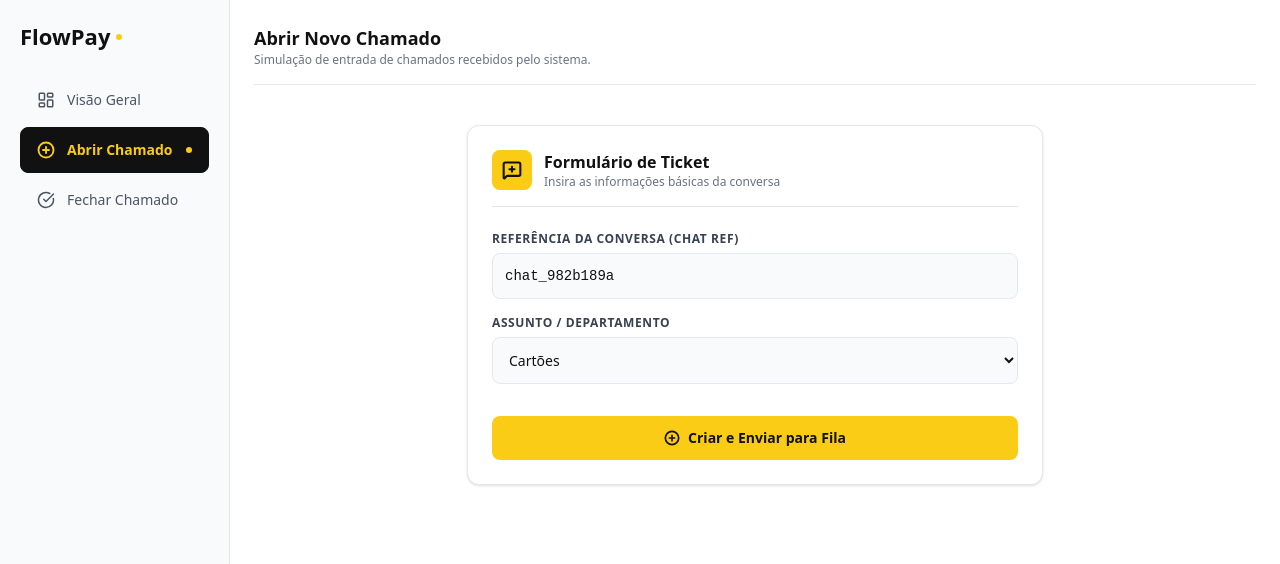
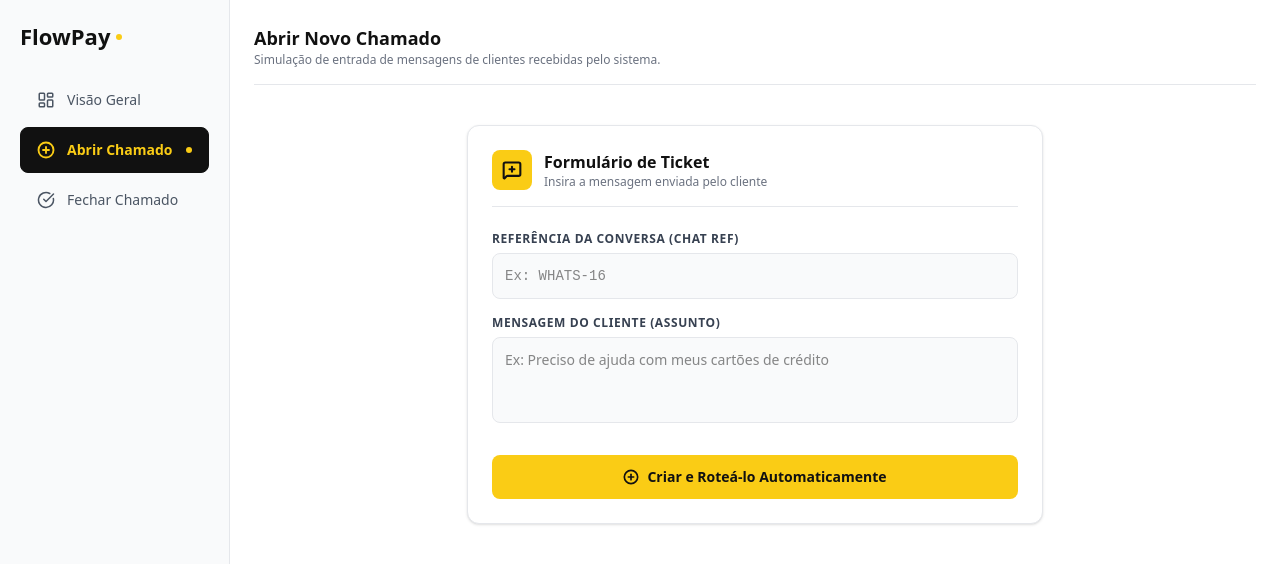
Before and after one commit to JpH-Hub/flowpay-front, a React (Vite) app: page / in a window 1280 px wide. Both pictures are taken after a click on the button "Abrir Chamado". Shown: the top 564 px of the page. Built offline with nearby package versions, Linux system fonts and the light colour scheme; no server answers; a web font is replaced by a local one.

Commit message:
implement abrirChamado and a small fix for visaoGeral

```diff
--- a/src/views/AbrirChamado.jsx
+++ b/src/views/AbrirChamado.jsx
@@ -1,13 +1,44 @@
 import { useState } from 'react'
-import { PlusCircle, MessageSquarePlus, CheckCircle2 } from 'lucide-react'
+import { PlusCircle, MessageSquarePlus, CheckCircle2, Loader } from 'lucide-react'
+import { toast } from 'sonner'
+import { apiService } from '../services/apiService.js'
 
-export default function AbrirChamado() {
+export default function AbrirChamado({ refreshDashboard }) {
   const [submitted, setSubmitted] = useState(false)
+  const [isLoading, setIsLoading] = useState(false)
 
-  const handleSubmit = (e) => {
+    const [formData, setFormData] = useState({
+    conversationRef: '',
+    subject: ''
+  })
+
+  const handleInputChange = (e) => {
+    const { name, value } = e.target
+    setFormData(prev => ({ ...prev, [name]: value }))
+  }
+
+  const handleSubmit = async (e) => {
     e.preventDefault()
-    setSubmitted(true)
-    setTimeout(() => setSubmitted(false), 3000)
+    setIsLoading(true)
+
+    try {
+      await apiService.createTicket(formData.conversationRef, formData.subject)
+
+      setSubmitted(true)
+      setFormData({ conversationRef: '', subject: '' })
+      toast.success('Chamado criado com sucesso!')
+
+      if (refreshDashboard) {
+        refreshDashboard()
+      }
+
+      setTimeout(() => setSubmitted(false), 3000)
+    } catch (error) {
+      toast.error(error.message || 'Erro ao criar chamado')
+      console.error('Erro ao criar ticket:', error)
+    } finally {
+      setIsLoading(false)
+    }
   }
 
   return (
@@ -17,7 +48,7 @@ export default function AbrirChamado() {
         <div>
           <h1 className="text-lg font-extrabold text-[#111]">Abrir Novo Chamado</h1>
           <p className="text-xs text-[#6b7280]">
-            Simulação de entrada de chamados recebidos pelo sistema.
+            Simulação de entrada de mensagens de clientes recebidas pelo sistema.
           </p>
         </div>
       </header>
@@ -29,7 +60,7 @@ export default function AbrirChamado() {
           </div>
           <div>
             <h2 className="text-base font-bold text-[#111]">Formulário de Ticket</h2>
-            <p className="text-xs text-[#6b7280]">Insira as informações básicas da conversa</p>
+            <p className="text-xs text-[#6b7280]">Insira a mensagem enviada pelo cliente</p>
           </div>
         </div>
 
@@ -37,43 +68,60 @@ export default function AbrirChamado() {
           <div className="flex flex-col items-center justify-center gap-2 rounded-lg border border-green-200 bg-green-50 p-6 text-center text-green-800">
             <CheckCircle2 className="size-8 text-green-600" />
             <p className="text-sm font-bold">Chamado registrado com sucesso!</p>
-            <p className="text-xs text-green-700">Encaminhado para a fila de atendimento.</p>
+            <p className="text-xs text-green-700">Encaminhado para o roteamento inteligente.</p>
           </div>
         ) : (
           <form onSubmit={handleSubmit} className="flex flex-col gap-4">
+
+            {/* Campo: Chat Ref */}
             <div className="flex flex-col gap-1.5">
               <label className="text-xs font-bold uppercase tracking-wider text-[#374151]">
                 Referência da Conversa (Chat Ref)
               </label>
               <input
                 type="text"
+                name="conversationRef"
                 required
-                placeholder="Ex: chat_982b189a"
-                defaultValue="chat_982b189a"
-                className="rounded-lg border border-[#e5e7eb] bg-[#f9fafb] p-3 font-mono text-sm text-[#111] outline-none focus:border-[#111] focus:bg-white"
+                placeholder="Ex: WHATS-16"
+                value={formData.conversationRef}
+                onChange={handleInputChange}
+                disabled={isLoading}
+                className="rounded-lg border border-[#e5e7eb] bg-[#f9fafb] p-3 font-mono text-sm text-[#111] outline-none focus:border-[#111] focus:bg-white disabled:opacity-50 disabled:cursor-not-allowed"
+              />
+            </div>
+            <div className="flex flex-col gap-1.5">
+              <label className="text-xs font-bold uppercase tracking-wider text-[#374151]">
+                Mensagem do Cliente (Assunto)
+              </label>
+              <textarea
+                name="subject"
+                required
+                rows={3}
+                placeholder="Ex: Preciso de ajuda com meus cartões de crédito"
+                value={formData.subject}
+                onChange={handleInputChange}
+                disabled={isLoading}
+                className="resize-none rounded-lg border border-[#e5e7eb] bg-[#f9fafb] p-3 text-sm text-[#111] outline-none focus:border-[#111] focus:bg-white disabled:opacity-50 disabled:cursor-not-allowed"
               />
             </div>
 
-            <div className="flex flex-col gap-1.5">
-              <label className="text-xs font-bold uppercase tracking-wider text-[#374151]">
-                Assunto / Departamento
-              </label>
-              <select
-                defaultValue="Cartões"
-                className="rounded-lg border border-[#e5e7eb] bg-[#f9fafb] p-3 text-sm text-[#111] outline-none focus:border-[#111] focus:bg-white"
-              >
-                <option value="Cartões">Cartões</option>
-                <option value="Empréstimos">Empréstimos</option>
-                <option value="Outros Assuntos">Outros Assuntos</option>
-              </select>
-            </div>
-
+            {/* Botão de Submit */}
             <button
               type="submit"
-              className="mt-4 flex items-center justify-center gap-2 rounded-lg bg-[#facc15] py-3 text-sm font-bold text-[#111] transition-all hover:bg-[#eab308]"
+              disabled={isLoading}
+              className="mt-4 flex items-center justify-center gap-2 rounded-lg bg-[#facc15] py-3 text-sm font-bold text-[#111] transition-all hover:bg-[#eab308] disabled:opacity-50 disabled:cursor-not-allowed"
             >
-              <PlusCircle className="size-4" strokeWidth={2.5} />
-              Criar e Enviar para Fila
+              {isLoading ? (
+                <>
+                  <Loader className="size-4 animate-spin" strokeWidth={2.5} />
+                  Analisando e Criando...
+                </>
+              ) : (
+                <>
+                  <PlusCircle className="size-4" strokeWidth={2.5} />
+                  Criar e Roteá-lo Automaticamente
+                </>
+              )}
             </button>
           </form>
         )}
--- a/src/views/VisaoGeral.jsx
+++ b/src/views/VisaoGeral.jsx
@@ -18,19 +18,21 @@ export default function VisaoGeral({
     if (!selectedTicketId || !dashboardData || dashboardData.length === 0) return null
 
     for (const team of dashboardData) {
+      // 1. Procura na fila
       const queuedTicket = team.queue?.tickets?.find((t) => t.id === selectedTicketId)
       if (queuedTicket) {
         return {
           ticket: {
             ...queuedTicket,
             agent: 'Aguardando na Fila',
-            subject: queuedTicket.subject || 'Não informado no DTO',
-            entryDate: queuedTicket.entryDate || 'data desconhecida'
+            subject: queuedTicket.subject || 'Sem assunto',
+            entryDate: queuedTicket.entryDate || 'Data desconhecida'
           },
           agentId: null
         }
       }
 
+      // 2. Procura nos atendentes
       for (const agent of team.agents || []) {
         const agentTicket = agent.tickets?.find((t) => t.id === selectedTicketId)
         if (agentTicket) {
@@ -38,8 +40,8 @@ export default function VisaoGeral({
             ticket: {
               ...agentTicket,
               agent: agent.name,
-              subject: 'Não informado no DTO',
-              entryDate: 'Agora'
+              subject: agentTicket.subject || 'Sem assunto',
+              entryDate: agentTicket.entryDate || 'Data desconhecida'
             },
             agentId: agent.id
           }
```
